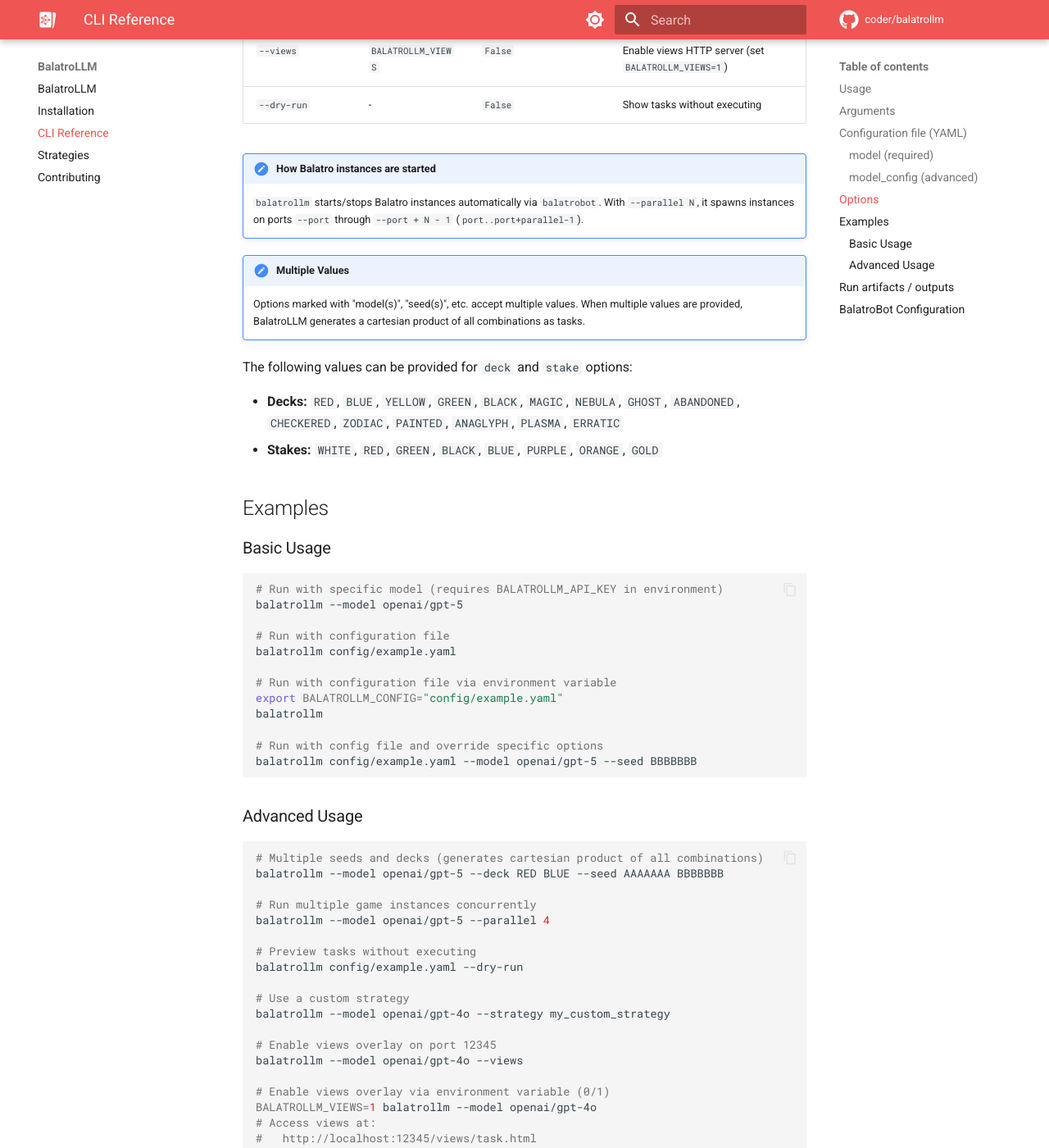
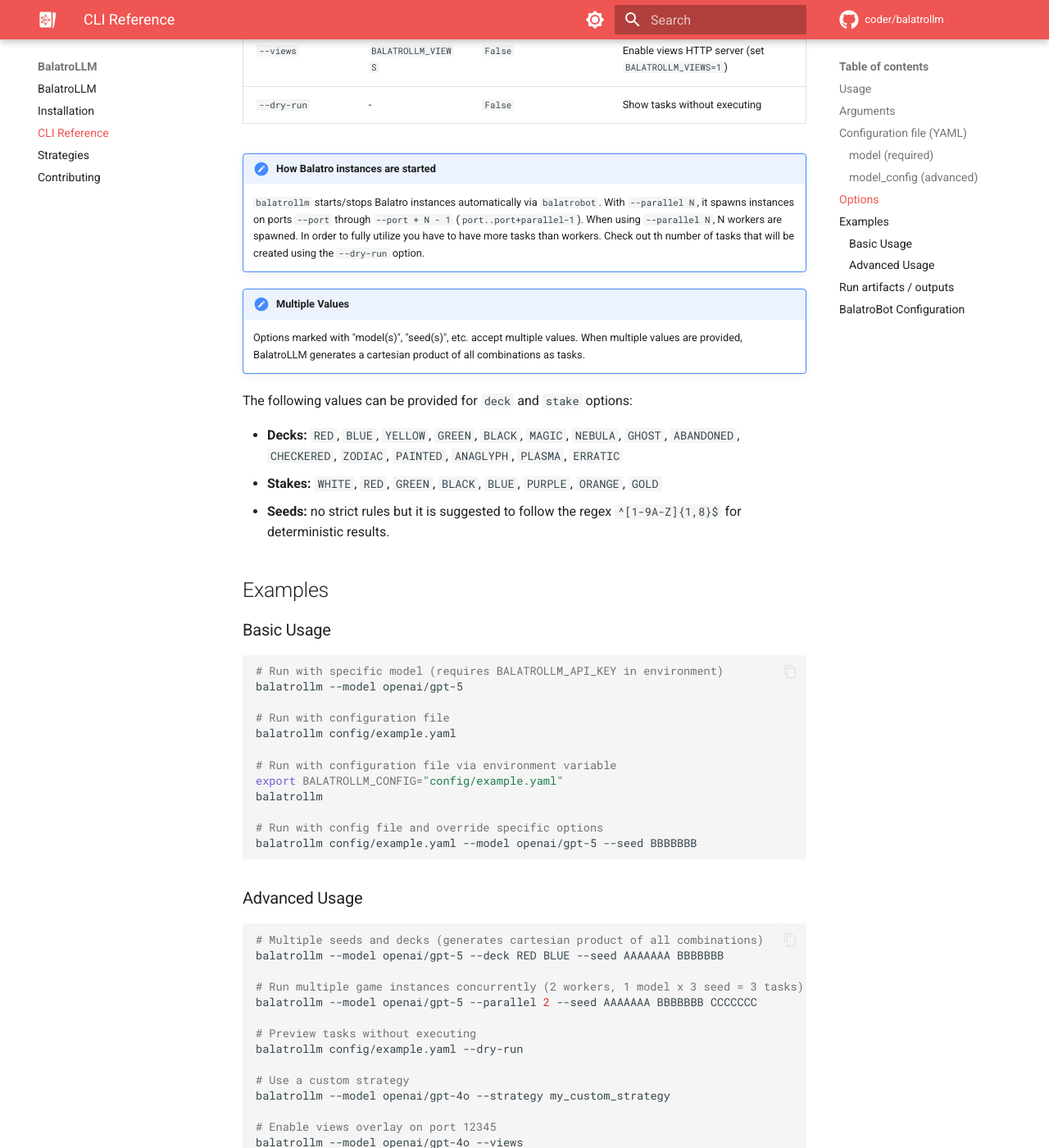
Before and after one commit to coder/balatrollm, an MkDocs documentation site: the page built from docs/cli.md, in a window 1280 px wide and 1400 px high, scrolled down 2581 px. Shown: the whole window at 82% size. Built offline with MkDocs 1.6.1 and Material for MkDocs 9.7.7, drawn with Linux system fonts in a browser that asks for light colours; comment, search, counter and statistics services are not loaded.

Commit message:
docs(cli): add note about tasks vs workers and seed regex

```diff
--- a/docs/cli.md
+++ b/docs/cli.md
@@ -88,6 +88,7 @@
 !!! note "How Balatro instances are started"
 
     `balatrollm` starts/stops Balatro instances automatically via `balatrobot`. With `--parallel N`, it spawns instances on ports `--port` through `--port + N - 1` (`port..port+parallel-1`).
+    When using `--parallel N`, N workers are spawned. In order to fully utilize you have to have more tasks than workers. Check out th number of tasks that will be created using the `--dry-run` option.
 
 !!! note "Multiple Values"
 
@@ -97,6 +98,7 @@
 
 - **Decks:** `RED`, `BLUE`, `YELLOW`, `GREEN`, `BLACK`, `MAGIC`, `NEBULA`, `GHOST`, `ABANDONED`, `CHECKERED`, `ZODIAC`, `PAINTED`, `ANAGLYPH`, `PLASMA`, `ERRATIC`
 - **Stakes:** `WHITE`, `RED`, `GREEN`, `BLACK`, `BLUE`, `PURPLE`, `ORANGE`, `GOLD`
+- **Seeds:** no strict rules but it is suggested to follow the regex `^[1-9A-Z]{1,8}$` for deterministic results.
 
 ## Examples
 
@@ -123,8 +125,8 @@
 # Multiple seeds and decks (generates cartesian product of all combinations)
 balatrollm --model openai/gpt-5 --deck RED BLUE --seed AAAAAAA BBBBBBB
 
-# Run multiple game instances concurrently
-balatrollm --model openai/gpt-5 --parallel 4
+# Run multiple game instances concurrently (2 workers, 1 model x 3 seed = 3 tasks)
+balatrollm --model openai/gpt-5 --parallel 2 --seed AAAAAAA BBBBBBB CCCCCCC
 
 # Preview tasks without executing
 balatrollm config/example.yaml --dry-run
```
